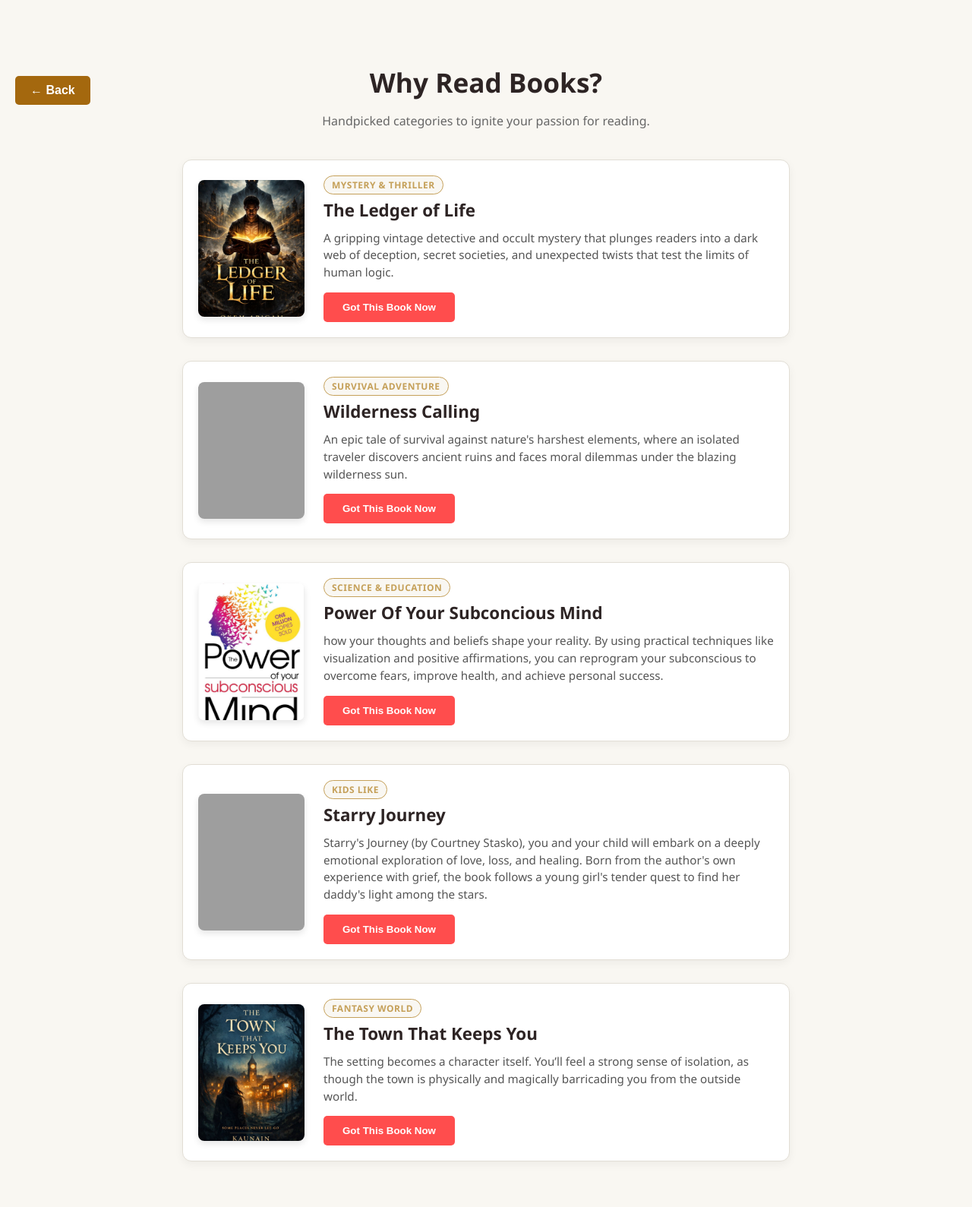
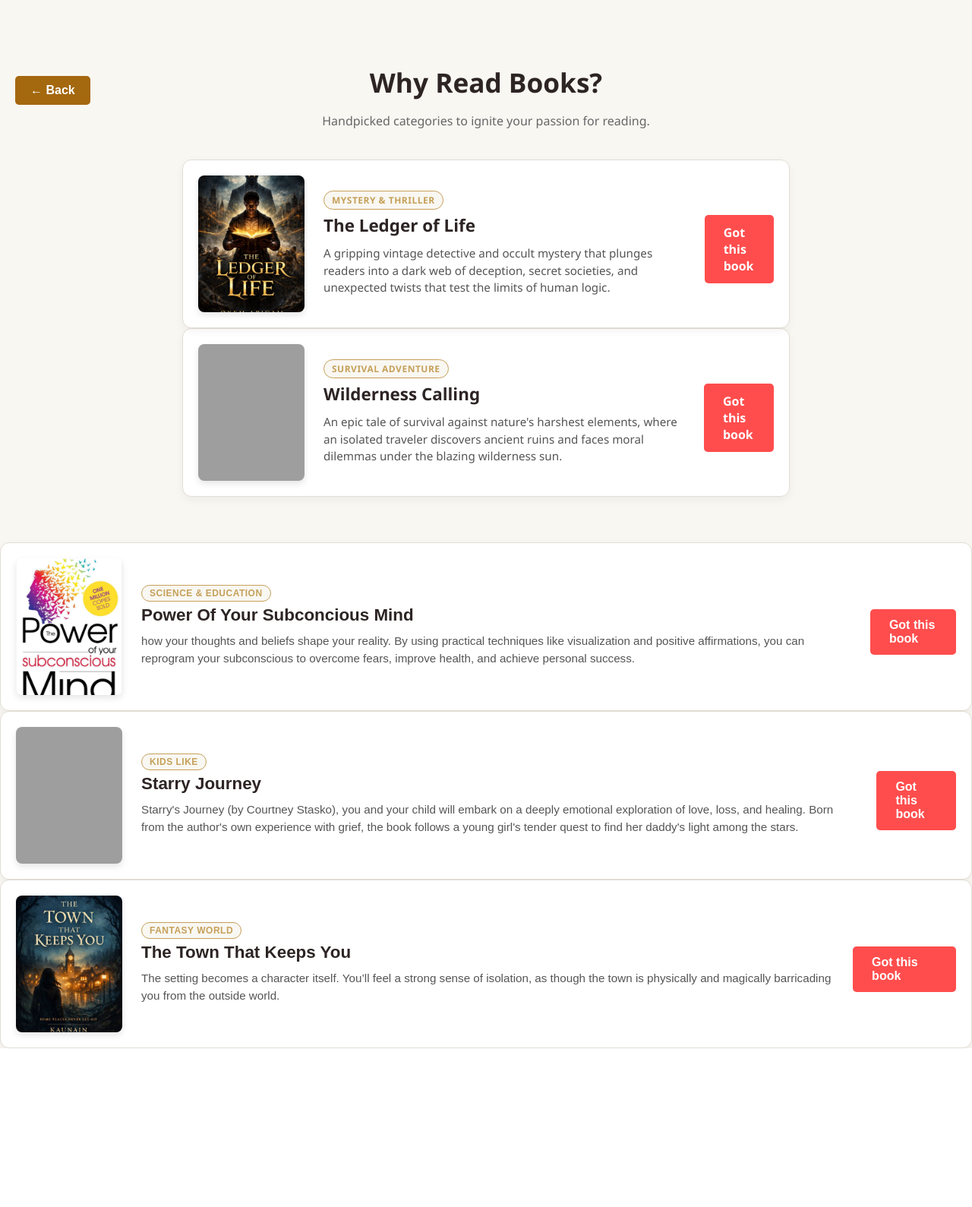
Before and after one commit to Thaslin18/Bookcrack, a Django app: template bookstore/store/templates/store/interest.html in a window 1280 px wide. Shown: the whole page at 76% size. After the commit the page ends 1380 px from the top, so only its background shows below. Run offline with Django 5.2, Linux system fonts and the light colour scheme; the template is opened without the code that fills it, so the values that code supplies are empty; grey boxes are pictures that could not be loaded.

Commit message:
Update interest page buttons

```diff
--- a/bookstore/store/templates/store/interest.html
+++ b/bookstore/store/templates/store/interest.html
@@ -39,8 +39,10 @@
                     <span class="category-tag">Mystery & Thriller</span>
                     <h2>The Ledger of Life</h2>
                     <p>A gripping vintage detective and occult mystery that plunges readers into a dark web of deception, secret societies, and unexpected twists that test the limits of human logic.</p>
-                    <div><button class="btn" onclick="window.location.href='advdetails.html'">Got This Book Now</button></div>
-                </div>
+                     </div>
+        <a href="{% url 'advdetails' %}" class="btn" style="text-decoration: none;">Got this book</a>
+    </div>
+
             </div>
             <div class="vertical-book-card">
                 <img src="{% static 'store/images/ad1.jpg' %}" alt="Adventure Book">
@@ -48,8 +50,10 @@
                     <span class="category-tag">Survival Adventure</span>
                     <h2>Wilderness Calling</h2>
                     <p>An epic tale of survival against nature's harshest elements, where an isolated traveler discovers ancient ruins and faces moral dilemmas under the blazing wilderness sun.</p>
-                    <div><button class="btn" onclick="window.location.href='advdetails.html'">Got This Book Now</button></div>
-                </div>
+                     </div>
+        <a href="{% url 'advdetails' %}" class="btn" style="text-decoration: none;">Got this book</a>
+    </div>
+
             </div>
             <div class="vertical-book-card">
                 <img src="{% static 'store/images/e2.jpg' %}" alt="Education Book">
@@ -59,8 +63,10 @@
                     <p> how your thoughts and beliefs shape your reality.
             By using practical techniques like visualization and positive affirmations, you can reprogram your subconscious to
             overcome fears, improve health, and achieve personal success.</p>
-            <div><button class="btn" onclick="window.location.href='edudetails.html'">Got This Book Now</button></div>
-                </div>
+             </div>
+        <a href="{% url 'edudetails' %}" class="btn" style="text-decoration: none;">Got this book</a>
+    </div>
+
             </div>
             <div class="vertical-book-card">
                 <img src="{% static 'store/images/k2.jpg' %}" alt="Kids Book">
@@ -70,8 +76,10 @@
                     <p> Starry's Journey (by Courtney Stasko), you and your child will embark on a deeply emotional exploration of
                         love, loss, and healing. Born from the author's own experience with grief, the book follows a young girl's tender
                         quest to find her daddy's light among the stars.</p>
-            <div><button class="btn" onclick="window.location.href='kiddetails.html'">Got This Book Now</button></div>
-                </div>
+             </div>
+        <a href="{% url 'kiddetails' %}" class="btn" style="text-decoration: none;">Got this book</a>
+    </div>
+
             </div>
             <div class="vertical-book-card">
                 <img src="{% static 'store/images/f6.jpg' %}" alt="Fantasy Book">
@@ -80,10 +88,8 @@
                     <h2>The Town That Keeps You</h2>
                     <p> The setting becomes a character itself. You’ll feel a strong sense of isolation, as though the town is
                         physically and magically barricading you from the outside world.</p>
-            <div><button class="btn" onclick="window.location.href='fandetails.html'">Got This Book Now</button></div>
-                </div>
-            </div>
-        </div>
+             </div>
+        <a href="{% url 'fandetails' %}" class="btn" style="text-decoration: none;">Got this book</a>
     </div>
 
 </body>
```
